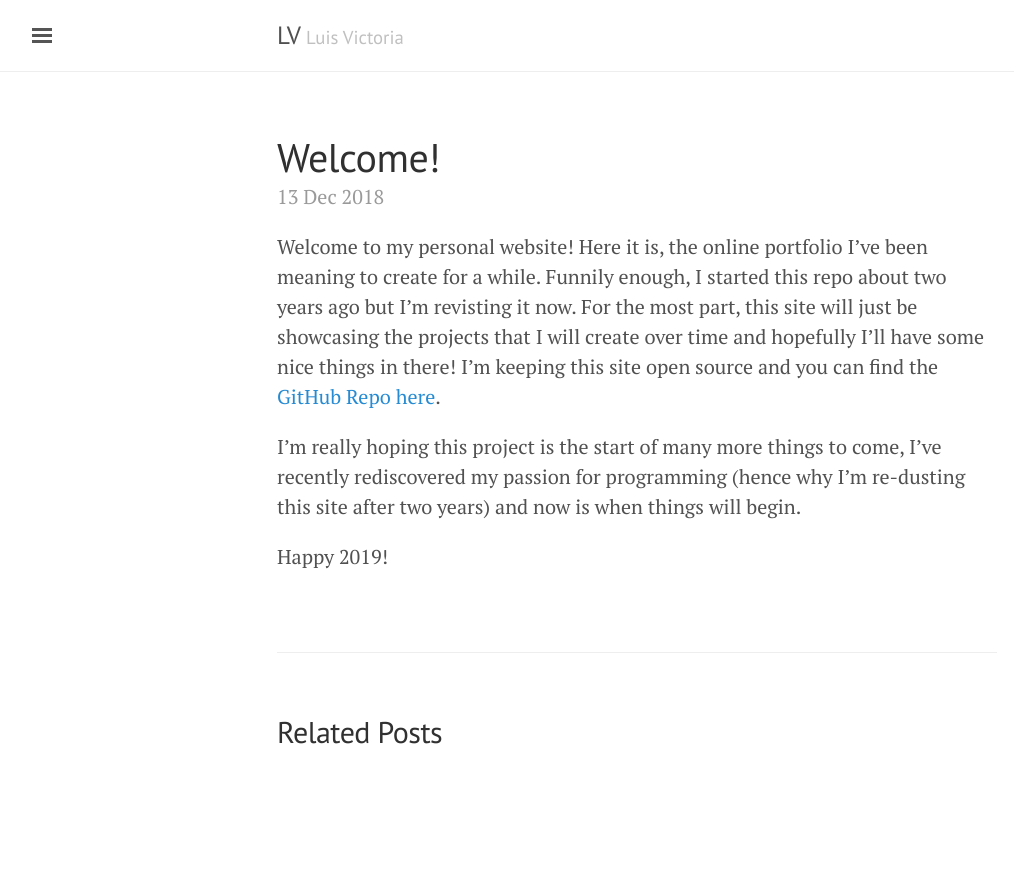
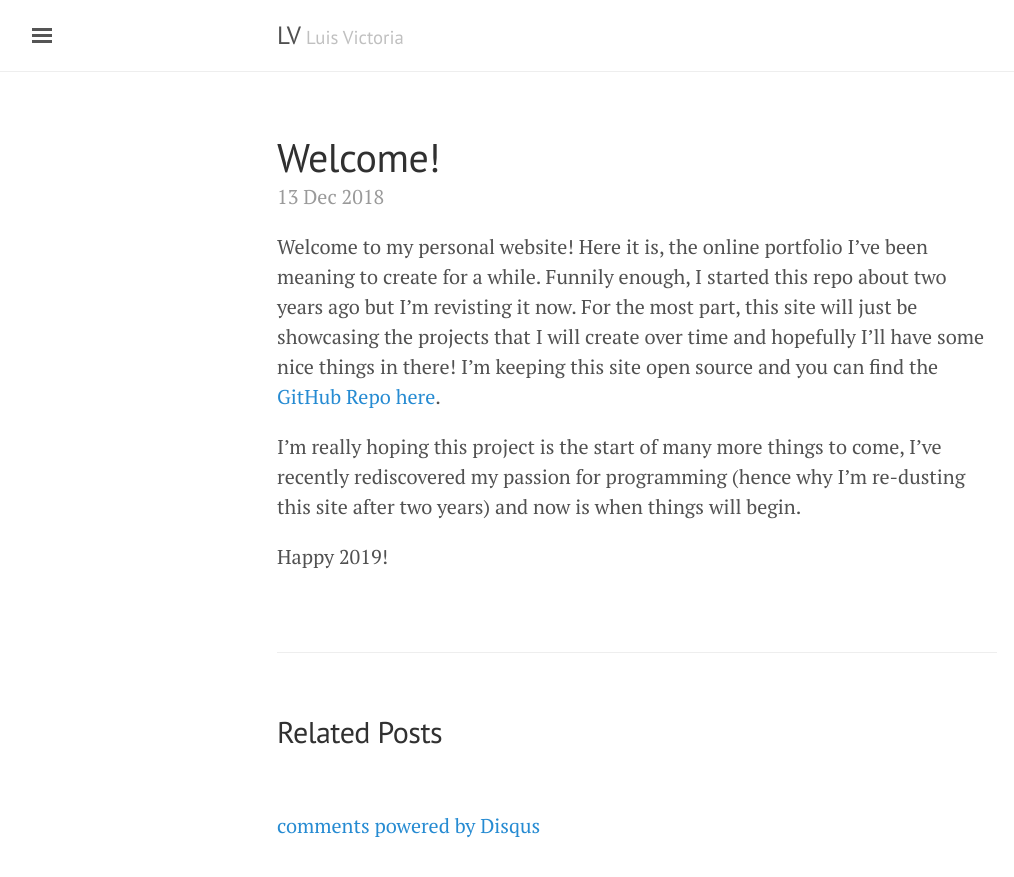
Before and after one commit to LV/lv.github.io, a Jekyll site: the page built from _posts/2018-12-13-welcome.md, in a window 1280 px wide. Shown: the top 877 px of the page, without its empty margins (3-1017 px from the left). Built offline with Jekyll 4.4.1, drawn with Linux system fonts in a browser that asks for light colours; comment, search, counter and statistics services are not loaded.

Commit message:
Add blog comment functionality

```diff
--- /dev/null
+++ b/_includes/disqus.html
@@ -0,0 +1,13 @@
+<div id="disqus_thread"></div>
+    <script type="text/javascript">
+        /* * * CONFIGURATION VARIABLES: EDIT BEFORE PASTING INTO YOUR WEBPAGE * * */
+        var disqus_shortname = 'comzilla'; // required: replace example with your forum shortname
+        /* * * DON'T EDIT BELOW THIS LINE * * */
+        (function() {
+            var dsq = document.createElement('script'); dsq.type = 'text/javascript'; dsq.async = true;
+            dsq.src = '//' + disqus_shortname + '.disqus.com/embed.js';
+            (document.getElementsByTagName('head')[0] || document.getElementsByTagName('body')[0]).appendChild(dsq);
+        })();
+    </script>
+    <noscript>Please enable JavaScript to view the <a href="http://disqus.com/?ref_noscript">comments powered by Disqus.</a></noscript>
+    <a href="http://disqus.com" class="dsq-brlink">comments powered by <span class="logo-disqus">Disqus</span></a>
--- a/_layouts/post.html
+++ b/_layouts/post.html
@@ -23,3 +23,8 @@
 		{% endfor %}
 	</ul>
 </div>
+
+<!-- Post comments -->
+<div class="notecomments">
+	{% include disqus.html %}
+</div>
```
Also changed, not shown: _posts/2018-12-13-welcome.md (+1 -0 lines).
